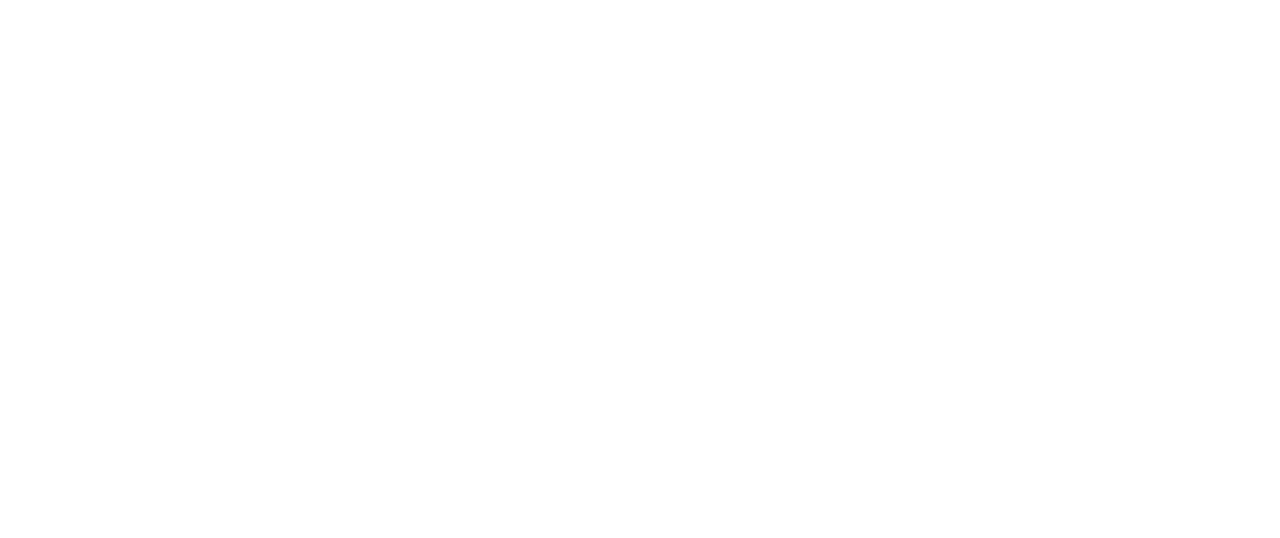
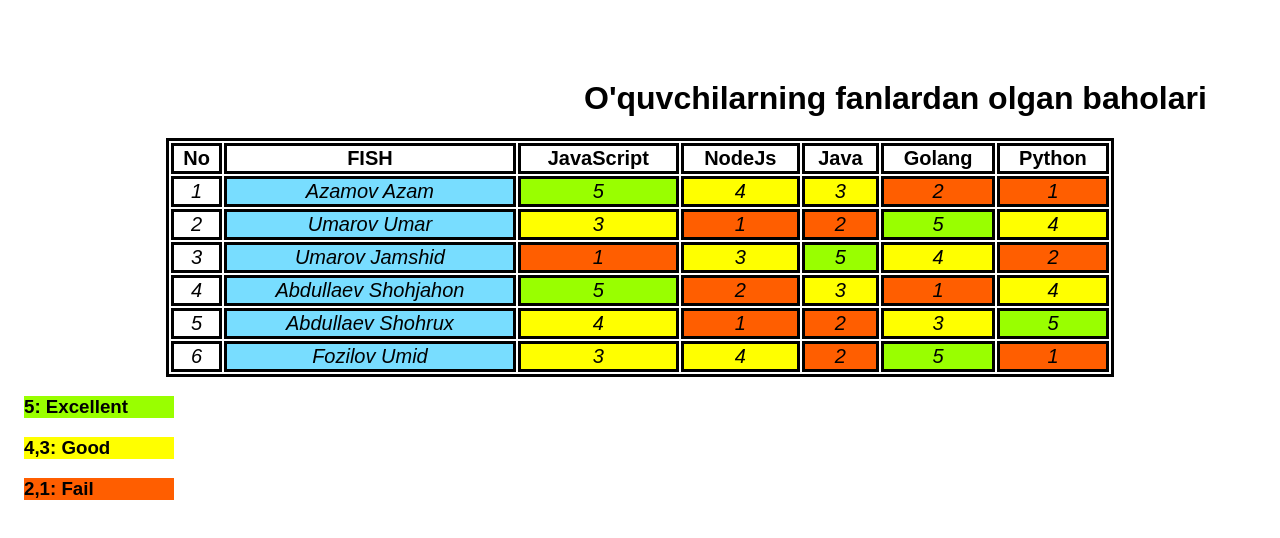
Before and after one commit to jakhn/students-info, a plain HTML site: page index.html in a window 1280 px wide. Drawn offline with Linux system fonts and the light colour scheme.

Commit message:
final project

```diff
--- a/index.html
+++ b/index.html
@@ -1,12 +1,81 @@
 <!DOCTYPE html>
 <html lang="en">
-<head>
-    <meta charset="UTF-8">
-    <meta http-equiv="X-UA-Compatible" content="IE=edge">
-    <meta name="viewport" content="width=device-width, initial-scale=1.0">
+  <head>
+    <meta charset="UTF-8" />
+    <meta http-equiv="X-UA-Compatible" content="IE=edge" />
+    <meta name="viewport" content="width=device-width, initial-scale=1.0" />
     <title>Students</title>
-</head>
-<body>
-
-</body>
+    <h1>O'quvchilarning fanlardan olgan baholari</h1>
+    <link rel="stylesheet" href="main.css" />
+  </head>
+  <body>
+    <table>
+      <tr>
+        <th>No</th>
+        <th>FISH</th>
+        <th>JavaScript</th>
+        <th>NodeJs</th>
+        <th>Java</th>
+        <th>Golang</th>
+        <th>Python</th>
+      </tr>
+      <tr>
+        <td class="number">1</td>
+        <td class="fio">Azamov Azam</td>
+        <td class="excellent">5</td>
+        <td class="good">4</td>
+        <td class="good">3</td>
+        <td class="fail">2</td>
+        <td class="fail">1</td>
+      </tr>
+      <tr>
+        <td class="number">2</td>
+        <td class="fio">Umarov Umar</td>
+        <td class="good">3</td>
+        <td class="fail">1</td>
+        <td class="fail">2</td>
+        <td class="excellent">5</td>
+        <td class="good">4</td>
+      </tr>
+      <tr>
+        <td class="number">3</td>
+        <td class="fio">Umarov Jamshid</td>
+        <td class="fail">1</td>
+        <td class="good">3</td>
+        <td class="excellent">5</td>
+        <td class="good">4</td>
+        <td class="fail">2</td>
+      </tr>
+      <tr>
+        <td class="number">4</td>
+        <td class="fio">Abdullaev Shohjahon</td>
+        <td class="excellent">5</td>
+        <td class="fail">2</td>
+        <td class="good">3</td>
+        <td class="fail">1</td>
+        <td class="good">4</td>
+      </tr>
+      <tr>
+        <td class="number">5</td>
+        <td class="fio">Abdullaev Shohrux</td>
+        <td class="good">4</td>
+        <td class="fail">1</td>
+        <td class="fail">2</td>
+        <td class="good">3</td>
+        <td class="excellent">5</td>
+      </tr>
+      <tr>
+        <td class="number">6</td>
+        <td class="fio">Fozilov Umid</td>
+        <td class="good">3</td>
+        <td class="good">4</td>
+        <td class="fail">2</td>
+        <td class="excellent">5</td>
+        <td class="fail">1</td>
+      </tr>
+    </table>
+    <h3 class="excellent" style="width: 150px">5: Excellent</h3>
+    <h3 class="good" style="width: 150px">4,3: Good</h3>
+    <h3 class="fail" style="width: 150px">2,1: Fail</h3>
+  </body>
 </html>
--- a/main.css
+++ b/main.css
@@ -0,0 +1,50 @@
+body{
+    font-family: sans-serif;
+}
+table{
+    margin-left: auto;
+    margin-right: auto;
+    width: 75%;
+    border: 3px solid black;
+    text-align: center;
+}
+tr,th,td{
+    border: 3px solid black;
+}
+body{
+    display: block;
+}
+td,th{
+    font-size: 20px;
+}
+td{
+    font-style: italic;
+}
+th{
+    background-color: rgb(255, 255, 255);
+    color: black;
+}
+.excellent{
+    background-color: rgb(153, 255, 0);
+}
+.good{
+    background-color: yellow;
+}
+.fail{
+    background-color: rgb(255, 94, 0);
+}
+.number{
+    background-color: rgb(255, 255, 255);
+
+}
+.fio{
+    background-color: rgb(120, 221, 255);
+}
+
+h1{
+    margin-left: 36rem;
+    margin-top: 5rem;
+}
+h3{
+    margin-left: 1rem;
+}
```
